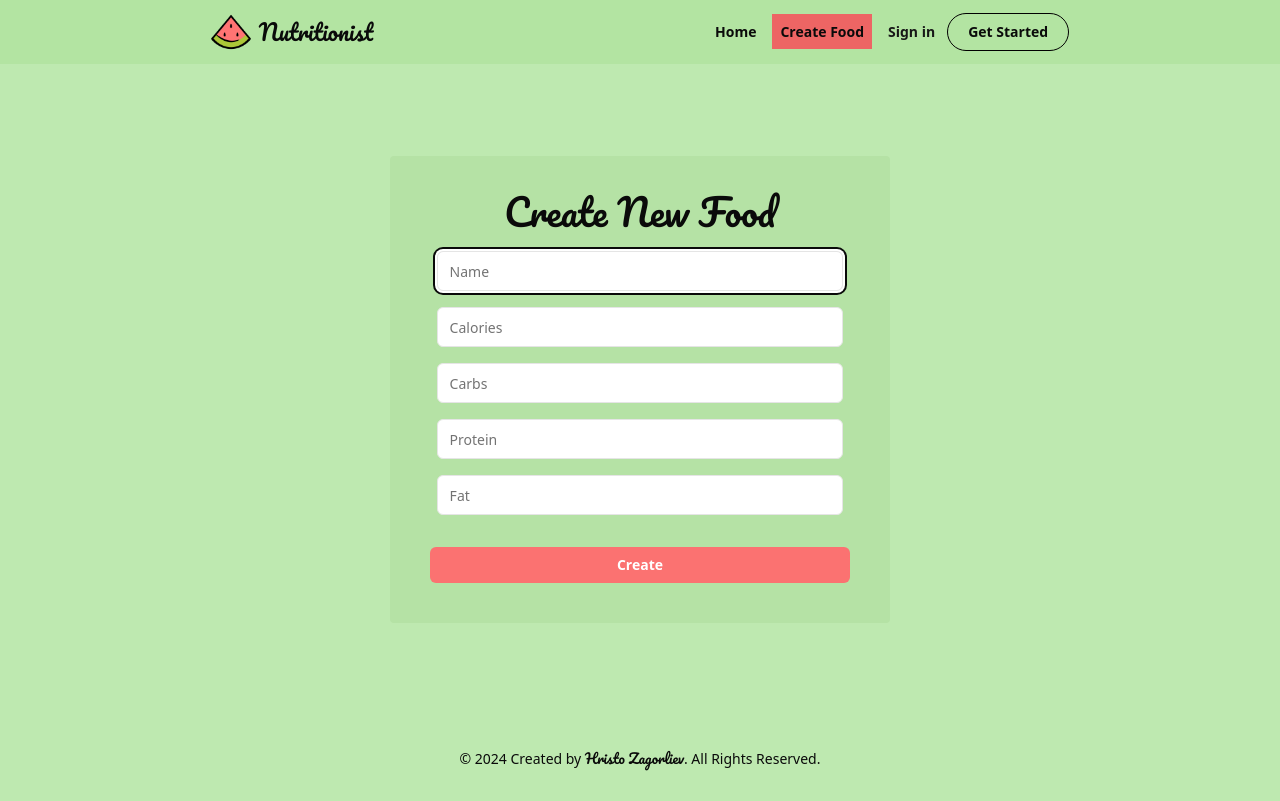
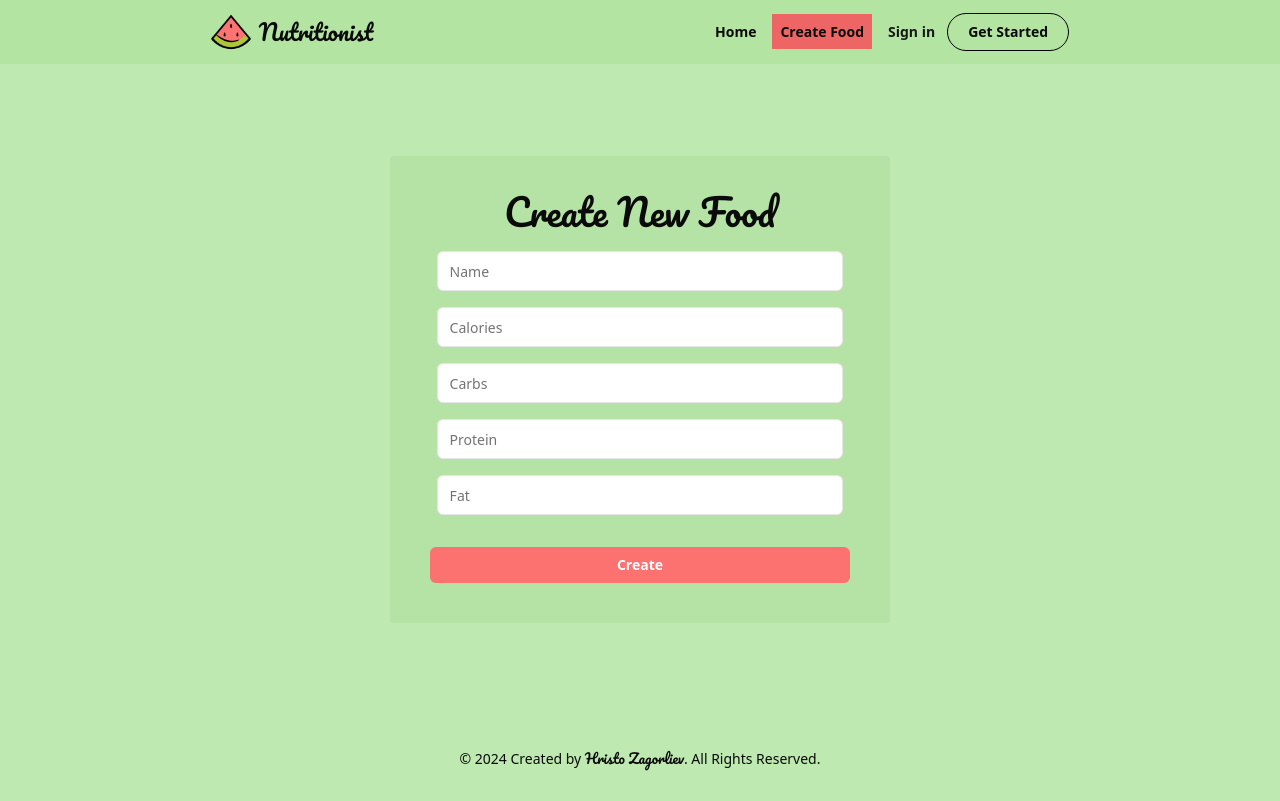
Before and after one commit to creed28/Nutritionist, a React (Vite) app in the folder Frontend/: page /create-food in a window 1280 px wide. Built offline with nearby package versions, Linux system fonts and the light colour scheme; no server answers.

Commit message:
Remove outline from input

```diff
--- a/Frontend/src/components/search/SearchBar.tsx
+++ b/Frontend/src/components/search/SearchBar.tsx
@@ -3,7 +3,6 @@ import { Input } from "../ui/Input";
 import useFoodsContext from "../../hooks/useFoodsContext";
 
 const SearchBar = () => {
-
   const { searchInput, setSearchInput, fetchSearchData } = useFoodsContext();
 
   const handleChange = (value: string) => {
@@ -15,7 +14,7 @@ const SearchBar = () => {
     <section className="flex bg-white rounded-lg h-[2.5rem] px-4 items-center w-[30%]">
       <FaSearch />
       <Input
-        className="border-none h-full text-[1.25rem] ml-1 focus:outline-none"
+        className="border-none h-full text-[1.25rem] ml-1"
         type="text"
         placeholder="Type to search..."
         value={searchInput}
--- a/Frontend/src/components/ui/Input.tsx
+++ b/Frontend/src/components/ui/Input.tsx
@@ -11,7 +11,7 @@ const Input = React.forwardRef<HTMLInputElement, InputProps>(
       <input
         type={type}
         className={cn(
-          "flex h-10 w-full rounded-md border border-input px-3 py-2 text-sm ring-offset-background file:border-0 file:bg-transparent file:text-sm file:font-medium placeholder:text-muted-foreground focus-visible:outline-none focus-visible:ring-2 focus-visible:ring-ring focus-visible:ring-offset-2 disabled:cursor-not-allowed disabled:opacity-50",
+          "flex h-10 w-full rounded-md border border-input px-3 py-2 text-sm ring-offset-background file:border-0 file:bg-transparent file:text-sm file:font-medium placeholder:text-muted-foreground disabled:cursor-not-allowed disabled:opacity-50 focus:outline-none",
           className
         )}
         ref={ref}
```
